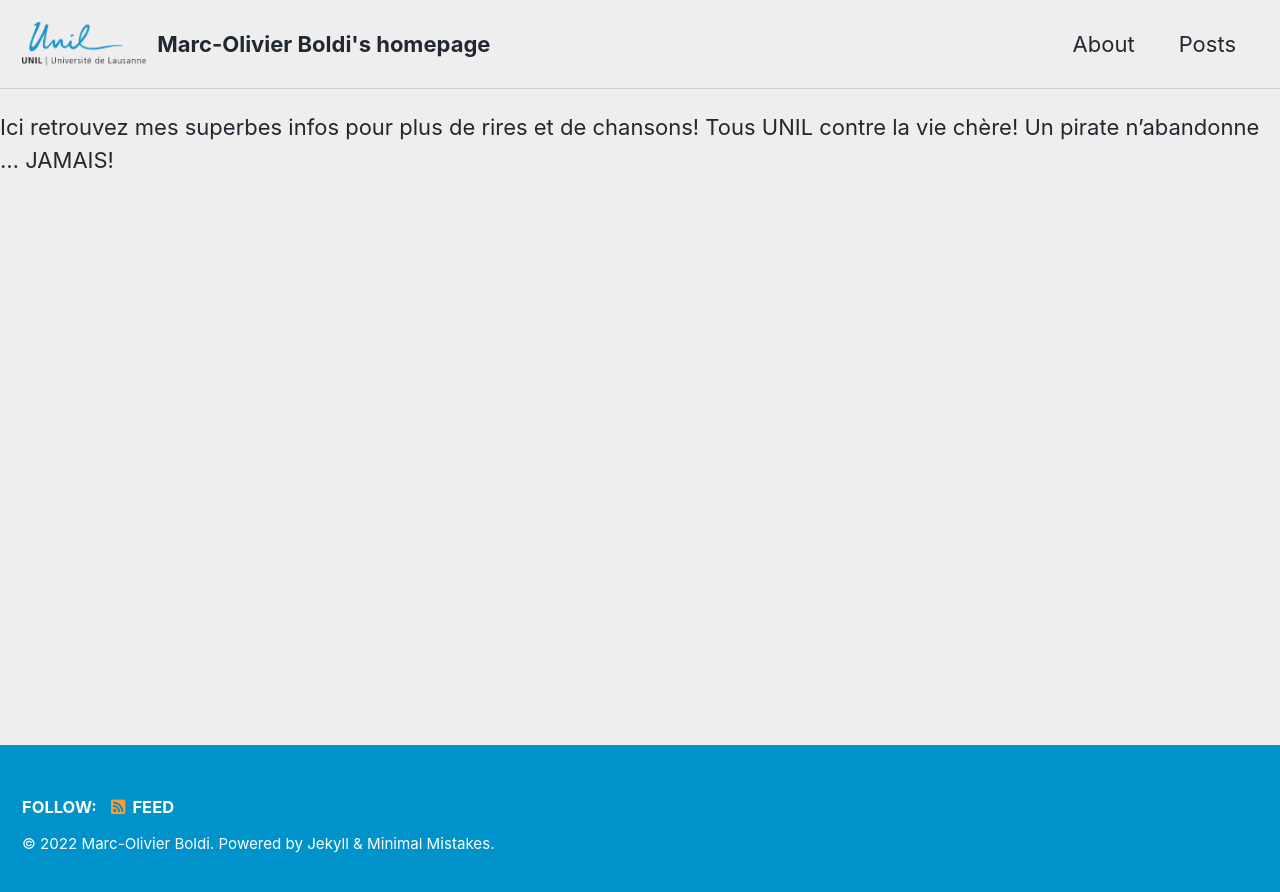
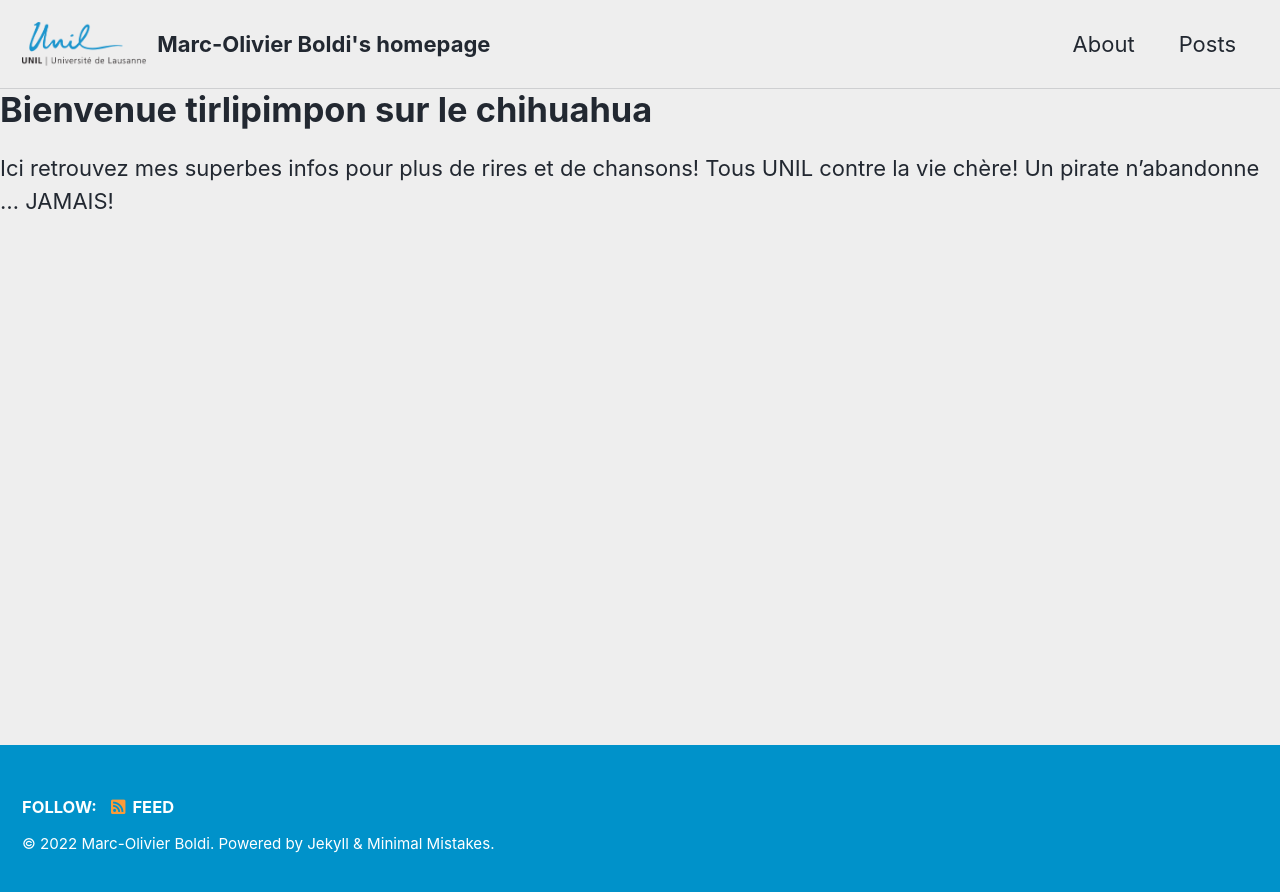
Before and after one commit to marcoboldi/marcoboldi.github.io, a Jekyll site: the page built from about.md, in a window 1280 px wide. Shown: the top 892 px of the page. Built offline with Jekyll 4.4.1, drawn with Linux system fonts in a browser that asks for light colours; cached includes are drawn as plain includes.

Commit message:
Update about.md

```diff
--- a/about.md
+++ b/about.md
@@ -3,4 +3,6 @@ layout: default
 permalink: /about
 ---
 
+# Bienvenue tirlipimpon sur le chihuahua
+
 Ici retrouvez mes superbes infos pour plus de rires et de chansons! Tous UNIL contre la vie chère! Un pirate n'abandonne ... JAMAIS!
```
